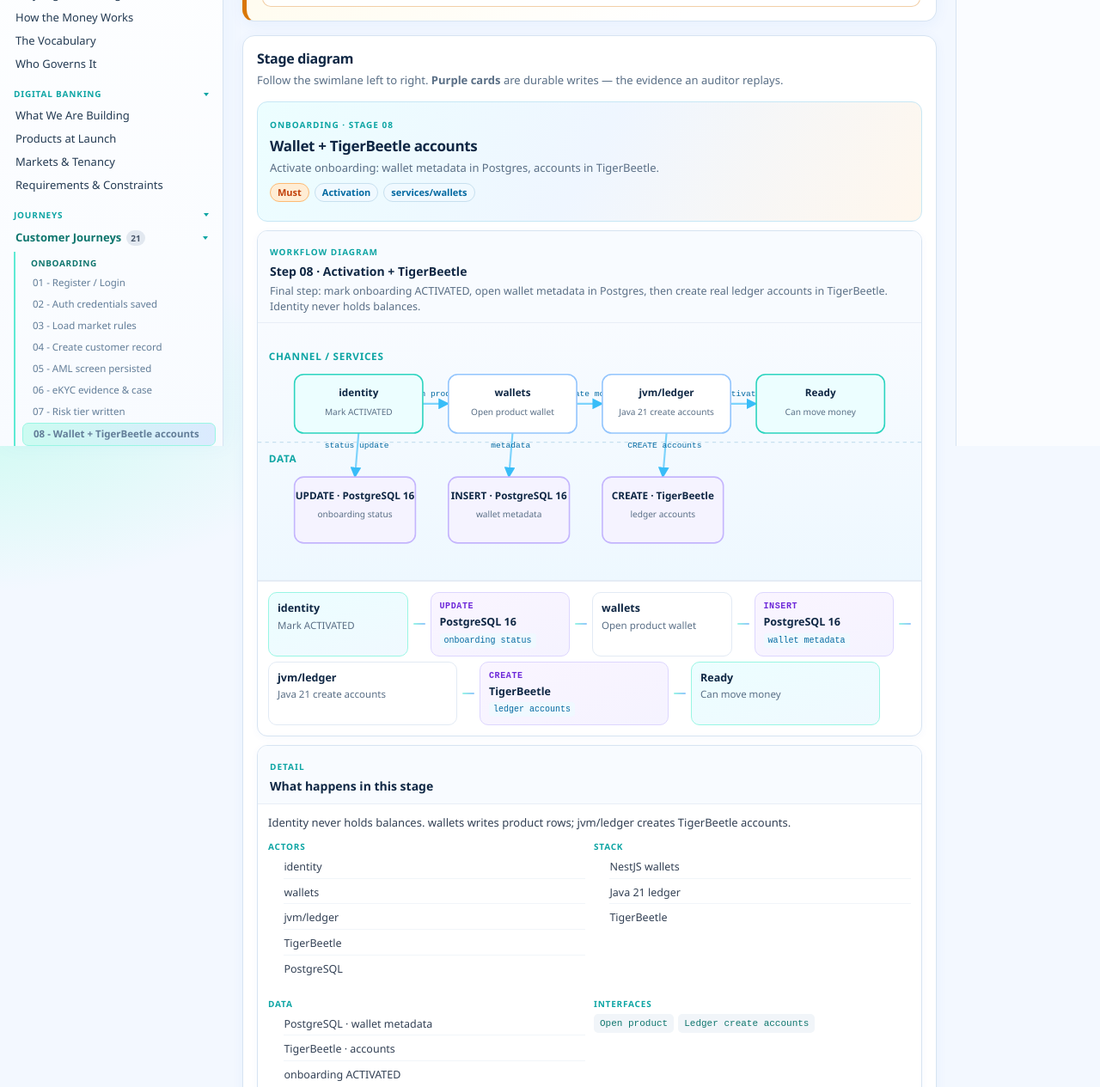
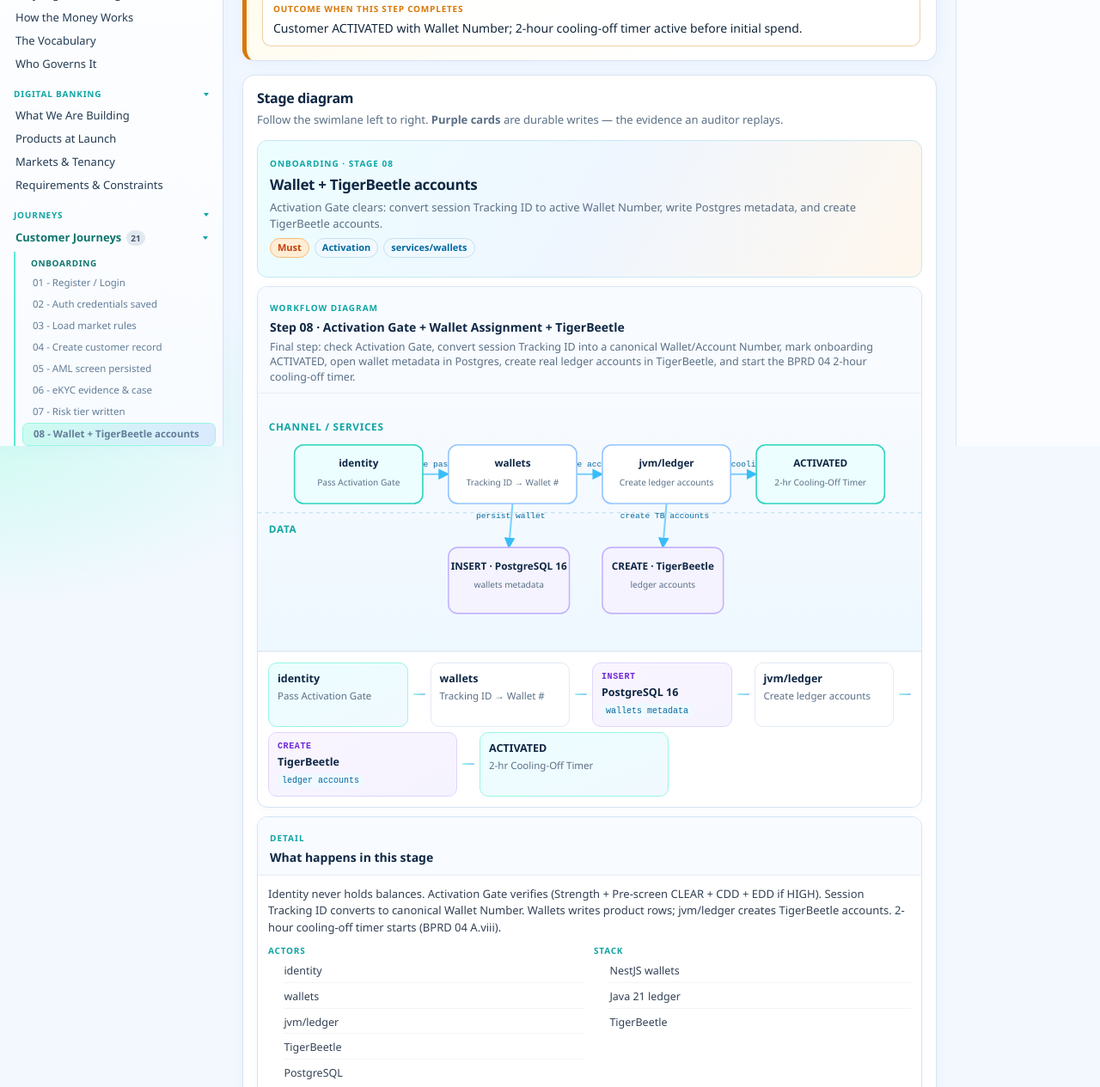
Before and after one commit to BilalAhmedSatti/Documentation, a website: page docs-v2/docs/workflows/onboarding/wallet-ledger/index.html in a window 1280 px wide. Shown: the part 281-1546 px from the top of the page at 86% size. Drawn offline with Linux system fonts and the light colour scheme.

Commit message:
docs: enrich existing onboarding journey steps with Activation Gate, Tracking ID conversion, and BPRD 04 cooling-off rule

```diff
--- a/docs-v2/assets/js/workflows.js
+++ b/docs-v2/assets/js/workflows.js
@@ -665,78 +665,76 @@
         duration: "Activation",
         must: true,
         repo: "services/wallets",
-        blurb: "Activate onboarding: wallet metadata in Postgres, accounts in TigerBeetle.",
+        blurb: "Activation Gate clears: convert session Tracking ID to active Wallet Number, write Postgres metadata, and create TigerBeetle accounts.",
         detail:
-          "Identity never holds balances. wallets writes product rows; jvm/ledger creates TigerBeetle accounts.",
+          "Identity never holds balances. Activation Gate verifies (Strength + Pre-screen CLEAR + CDD + EDD if HIGH). Session Tracking ID converts to canonical Wallet Number. Wallets writes product rows; jvm/ledger creates TigerBeetle accounts. 2-hour cooling-off timer starts (BPRD 04 A.viii).",
         actors: ["identity", "wallets", "jvm/ledger", "TigerBeetle", "PostgreSQL"],
         stack: ["NestJS wallets", "Java 21 ledger", "TigerBeetle"],
         data: ["PostgreSQL · wallet metadata", "TigerBeetle · accounts", "onboarding ACTIVATED"],
         apis: ["Open product", "Ledger create accounts"],
         story: {
-          title: "Step 08 · Activation + TigerBeetle",
+          title: "Step 08 · Activation Gate + Wallet Assignment + TigerBeetle",
           summary:
-            "Final step: mark onboarding ACTIVATED, open wallet metadata in Postgres, then create real ledger accounts in TigerBeetle. Identity never holds balances.",
-          outcome: "Customer ACTIVATED and ready for transfers.",
-          stageLabels: ["Activate status", "Open wallet", "Create ledger", "Ready"],
+            "Final step: check Activation Gate, convert session Tracking ID into a canonical Wallet/Account Number, mark onboarding ACTIVATED, open wallet metadata in Postgres, create real ledger accounts in TigerBeetle, and start the BPRD 04 2-hour cooling-off timer.",
+          outcome: "Customer ACTIVATED with Wallet Number; 2-hour cooling-off timer active before initial spend.",
+          stageLabels: ["Activation Gate", "Convert Tracking ID", "Open wallet & ledger", "2-hr Cooling-Off"],
           cheatSheet: [
+            "Activation Gate: Verification Strength + Pre-screen CLEAR + CDD + EDD (if HIGH).",
+            "Tracking ID (session) converts to canonical Wallet Number only after gate passes.",
             "Money lives in TigerBeetle — not in identity Postgres.",
-            "Wallet metadata is a product shell; balances are ledger accounts.",
-            "Point at CREATE TigerBeetle as the value system-of-record write.",
-            "After this, Fund Transfer / Bill Pay workflows can move money.",
+            "BPRD Circular 04 A.viii: 2-hour cooling-off delay on outward transfers immediately after activation.",
           ],
           walkthrough: [
             {
               n: "01",
               title: "identity",
-              say: "Identity marks onboarding ACTIVATED once KYC and tier are done.",
-              why: "Journey closed in the customer domain.",
-              save: "UPDATE onboarding status",
+              say: "Identity verifies the Activation Gate (strength, pre-screen, CDD, EDD if HIGH) and converts tracking ID to active Wallet Number.",
+              why: "Journey closed in the customer domain with full compliance proof.",
+              save: "UPDATE onboarding status to ACTIVATED",
               tip: "Point at purple UPDATE under identity.",
             },
             {
               n: "02",
               title: "wallets",
-              say: "Wallets opens the product wallet and stores metadata (still no balances here).",
-              why: "Product shell linked to ledger account ids.",
-              save: "INSERT wallet metadata",
-              tip: "Point at wallets + purple metadata INSERT.",
+              say: "Wallets assigns canonical Wallet Number and stores product metadata.",
+              why: "Product shell linked to ledger account refs.",
+              save: "INSERT PostgreSQL wallets",
+              tip: "Point at purple INSERT under wallets.",
             },
             {
               n: "03",
               title: "jvm/ledger",
-              say: "Java ledger creates TigerBeetle accounts — this is where money will live.",
-              why: "Value SoR is TigerBeetle, not NestJS services.",
-              save: "CREATE TigerBeetle ledger accounts",
-              tip: "Point at purple CREATE — climax of onboarding.",
+              say: "Ledger creates real accounts in TigerBeetle.",
+              why: "Value SoR — postings and holds live here.",
+              save: "CREATE TigerBeetle accounts",
+              tip: "Point at purple CREATE TigerBeetle.",
             },
             {
               n: "04",
-              title: "Ready",
-              say: "Customer can now appear in money workflows: send, pay bills, card auth.",
-              why: "Onboarding finished; money plane is live.",
-              save: "Terminal state",
-              tip: "Point at END Ready.",
-            },
-          ],
-          nodes: [
-            { id: "id", label: "identity", detail: "Mark ACTIVATED", why: "Compliance complete", kind: "start", col: 0 },
-            { id: "dbA", kind: "db", op: "UPDATE", store: "PostgreSQL 16", table: "onboarding status", why: "Journey closed", col: 0 },
-            { id: "wal", label: "wallets", detail: "Open product wallet", why: "Product shell only", api: "Open product", kind: "process", col: 1 },
-            { id: "dbW", kind: "db", op: "INSERT", store: "PostgreSQL 16", table: "wallet metadata", why: "Link to ledger ids", col: 1 },
-            { id: "led", label: "jvm/ledger", detail: "Java 21 create accounts", why: "Only place for balances", kind: "process", col: 2 },
-            { id: "tb", kind: "db", op: "CREATE", store: "TigerBeetle", table: "ledger accounts", why: "Value SoR", col: 2 },
-            { id: "end", label: "Ready", detail: "Can move money", why: "Onboarding finished", kind: "end", col: 3 },
-          ],
-          edges: [
-            { from: "id", to: "dbA", label: "status update" },
-            { from: "id", to: "wal", label: "open product" },
-            { from: "wal", to: "dbW", label: "metadata" },
-            { from: "wal", to: "led", label: "create money" },
-            { from: "led", to: "tb", label: "CREATE accounts" },
-            { from: "led", to: "end", label: "activated" },
-          ],
-        },
-        checklist: ["No balance in identity DB", "TigerBeetle accounts exist", "Ready for transfers"],
+              title: "Cooling-Off",
+              say: "Starts mandatory BPRD 04 2-hour cooling-off timer before outward transfers are unlocked.",
+              why: "Regulatory anti-fraud safeguard.",
+              save: "Cooling-off state active",
+              tip: "Point at 2-hr Cooling-Off state.",
+            },
+          ],
+          nodes: [
+            { id: "id", label: "identity", detail: "Pass Activation Gate", why: "Strength + screen + CDD", kind: "start", col: 0 },
+            { id: "wal", label: "wallets", detail: "Tracking ID → Wallet #", why: "Product shell & account ref", api: "POST /wallets", kind: "process", col: 1 },
+            { id: "dbW", kind: "db", op: "INSERT", store: "PostgreSQL 16", table: "wallets metadata", why: "Product SoR", col: 1 },
+            { id: "led", label: "jvm/ledger", detail: "Create ledger accounts", why: "Enable money movement", api: "POST /ledger/accounts", kind: "process", col: 2 },
+            { id: "dbT", kind: "db", op: "CREATE", store: "TigerBeetle", table: "ledger accounts", why: "Value SoR", col: 2 },
+            { id: "end", label: "ACTIVATED", detail: "2-hr Cooling-Off Timer", why: "Ready for transfers after timer", kind: "end", col: 3 },
+          ],
+          edges: [
+            { from: "id", to: "wal", label: "gate passed" },
+            { from: "wal", to: "dbW", label: "persist wallet" },
+            { from: "wal", to: "led", label: "create accounts" },
+            { from: "led", to: "dbT", label: "create TB accounts" },
+            { from: "led", to: "end", label: "start cooling-off" },
+          ],
+        },
+        checklist: ["Activation Gate verified", "Tracking ID converted to Wallet #", "TigerBeetle accounts created", "BPRD 04 2-hr cooling-off started"],
       },
     ],
   },
--- a/docs-v2/docs/workflows/onboarding/wallet-ledger/index.html
+++ b/docs-v2/docs/workflows/onboarding/wallet-ledger/index.html
@@ -16,7 +16,7 @@
       <article class="article">
         <p class="eyebrow">Onboarding · Stage 08</p>
         <h1>08 - Wallet + TigerBeetle accounts</h1>
-        <p class="lede">Activate onboarding: wallet metadata in Postgres, accounts in TigerBeetle.</p>
+        <p class="lede">Activation Gate clears: convert session Tracking ID to active Wallet Number, write Postgres metadata, and create TigerBeetle accounts.</p>
 
 
     <div class="stage-page stage-page--amber">
@@ -26,9 +26,9 @@
           <span class="stage-badge stage-badge--wf">Onboarding</span>
           <span class="stage-badge stage-badge--req">Required</span>
         </div>
-        <p class="stage-lead">Final step: mark onboarding ACTIVATED, open wallet metadata in Postgres, then create real ledger accounts in TigerBeetle. Identity never holds balances.</p>
+        <p class="stage-lead">Final step: check Activation Gate, convert session Tracking ID into a canonical Wallet/Account Number, mark onboarding ACTIVATED, open wallet metadata in Postgres, create real ledger accounts in TigerBeetle, and start the BPRD 04 2-hour cooling-off timer.</p>
 
-        <div class="stage-outcome"><strong>Outcome when this step completes</strong><p>Customer ACTIVATED and ready for transfers.</p></div>
+        <div class="stage-outcome"><strong>Outcome when this step completes</strong><p>Customer ACTIVATED with Wallet Number; 2-hour cooling-off timer active before initial spend.</p></div>
       </div>
 
       <div class="stage-diagram-panel">
@@ -68,8 +68,8 @@
   </table></div></div>
 
       <div class="stage-story-panel">
-        <h2 id="story">Step 08 · Activation + TigerBeetle</h2>
-        <div class="stage-cheat"><strong>Presenter cheat sheet</strong><ul><li>Money lives in TigerBeetle — not in identity Postgres.</li><li>Wallet metadata is a product shell; balances are ledger accounts.</li><li>Point at CREATE TigerBeetle as the value system-of-record write.</li><li>After this, Fund Transfer / Bill Pay workflows can move money.</li></ul></div>
+        <h2 id="story">Step 08 · Activation Gate + Wallet Assignment + TigerBeetle</h2>
+        <div class="stage-cheat"><strong>Presenter cheat sheet</strong><ul><li>Activation Gate: Verification Strength + Pre-screen CLEAR + CDD + EDD (if HIGH).</li><li>Tracking ID (session) converts to canonical Wallet Number only after gate passes.</li><li>Money lives in TigerBeetle — not in identity Postgres.</li><li>BPRD Circular 04 A.viii: 2-hour cooling-off delay on outward transfers immediately after activation.</li></ul></div>
 
           <h3 id="walkthrough">Step-by-step walkthrough</h3>
           <div class="table-wrap stage-walk-table">
@@ -79,23 +79,23 @@
                 <tr>
                       <td class="stage-walk-n">01</td>
                       <td><strong>identity</strong></td>
-                      <td>Identity marks onboarding ACTIVATED once KYC and tier are done.<br><em class="stage-why">Journey closed in the customer domain.</em><br><small class="stage-tip">Point at purple UPDATE under identity.</small></td>
-                      <td><code class="stage-save">UPDATE onboarding status</code></td>
+                      <td>Identity verifies the Activation Gate (strength, pre-screen, CDD, EDD if HIGH) and converts tracking ID to active Wallet Number.<br><em class="stage-why">Journey closed in the customer domain with full compliance proof.</em><br><small class="stage-tip">Point at purple UPDATE under identity.</small></td>
+                      <td><code class="stage-save">UPDATE onboarding status to ACTIVATED</code></td>
                     </tr><tr>
                       <td class="stage-walk-n">02</td>
                       <td><strong>wallets</strong></td>
-                      <td>Wallets opens the product wallet and stores metadata (still no balances here).<br><em class="stage-why">Product shell linked to ledger account ids.</em><br><small class="stage-tip">Point at wallets + purple metadata INSERT.</small></td>
-                      <td><code class="stage-save">INSERT wallet metadata</code></td>
+                      <td>Wallets assigns canonical Wallet Number and stores product metadata.<br><em class="stage-why">Product shell linked to ledger account refs.</em><br><small class="stage-tip">Point at purple INSERT under wallets.</small></td>
+                      <td><code class="stage-save">INSERT PostgreSQL wallets</code></td>
                     </tr><tr>
                       <td class="stage-walk-n">03</td>
                       <td><strong>jvm/ledger</strong></td>
-                      <td>Java ledger creates TigerBeetle accounts — this is where money will live.<br><em class="stage-why">Value SoR is TigerBeetle, not NestJS services.</em><br><small class="stage-tip">Point at purple CREATE — climax of onboarding.</small></td>
-                      <td><code class="stage-save">CREATE TigerBeetle ledger accounts</code></td>
+                      <td>Ledger creates real accounts in TigerBeetle.<br><em class="stage-why">Value SoR — postings and holds live here.</em><br><small class="stage-tip">Point at purple CREATE TigerBeetle.</small></td>
+                      <td><code class="stage-save">CREATE TigerBeetle accounts</code></td>
                     </tr><tr>
                       <td class="stage-walk-n">04</td>
-                      <td><strong>Ready</strong></td>
-                      <td>Customer can now appear in money workflows: send, pay bills, card auth.<br><em class="stage-why">Onboarding finished; money plane is live.</em><br><small class="stage-tip">Point at END Ready.</small></td>
-                      <td><code class="stage-save">Terminal state</code></td>
+                      <td><strong>Cooling-Off</strong></td>
+                      <td>Starts mandatory BPRD 04 2-hour cooling-off timer before outward transfers are unlocked.<br><em class="stage-why">Regulatory anti-fraud safeguard.</em><br><small class="stage-tip">Point at 2-hr Cooling-Off state.</small></td>
+                      <td><code class="stage-save">Cooling-off state active</code></td>
                     </tr>
               </tbody>
             </table>
@@ -107,7 +107,7 @@
         <div class="stage-checklist-panel">
           <h2 id="checklist">Acceptance checklist</h2>
           <p class="stage-checklist-note">Ship this stage only when every item below is true in code and CI.</p>
-          <div class="stage-checklist"><div class="stage-check-item"><span class="stage-check-mark" aria-hidden="true">✓</span><span>No balance in identity DB</span></div><div class="stage-check-item"><span class="stage-check-mark" aria-hidden="true">✓</span><span>TigerBeetle accounts exist</span></div><div class="stage-check-item"><span class="stage-check-mark" aria-hidden="true">✓</span><span>Ready for transfers</span></div></div>
+          <div class="stage-checklist"><div class="stage-check-item"><span class="stage-check-mark" aria-hidden="true">✓</span><span>Activation Gate verified</span></div><div class="stage-check-item"><span class="stage-check-mark" aria-hidden="true">✓</span><span>Tracking ID converted to Wallet #</span></div><div class="stage-check-item"><span class="stage-check-mark" aria-hidden="true">✓</span><span>TigerBeetle accounts created</span></div><div class="stage-check-item"><span class="stage-check-mark" aria-hidden="true">✓</span><span>BPRD 04 2-hr cooling-off started</span></div></div>
         </div>
     </div>
 
```
Also changed, not shown: docs-v2/docs/customer-journeys/index.html (+1 -1 lines), docs-v2/docs/workflows/onboarding/index.html (+1 -1 lines).
